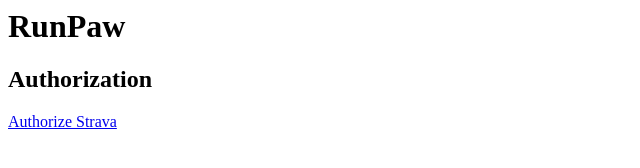
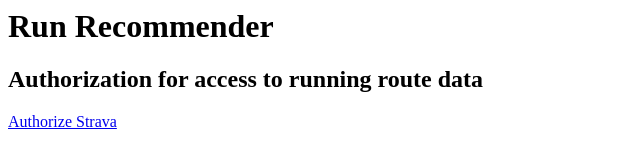
Before and after one commit to mileserickson/runpaw, a plain HTML site: page templates/index.html in a window 1280 px wide. Shown: the whole page, without its empty margins (0-640 px from the left). Drawn offline with Linux system fonts and the light colour scheme.

Commit message:
Update index.html

```diff
--- a/templates/index.html
+++ b/templates/index.html
@@ -1,10 +1,10 @@
 <html>
 	<head>
-		<title>RunPaw</title>
+		<title>Run Recommender</title>
 	</head>
 	<body>
-		<h1>RunPaw</h1>
-		<h2>Authorization</h2>
+		<h1>Run Recommender</h1>
+		<h2>Authorization for access to running route data</h2>
 		<p><a href="{{auth_url}}">Authorize Strava</a></p>
 	</body>
 </html>
```
